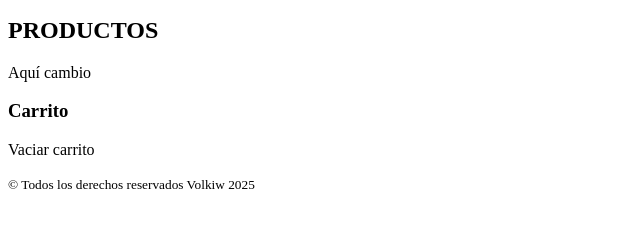
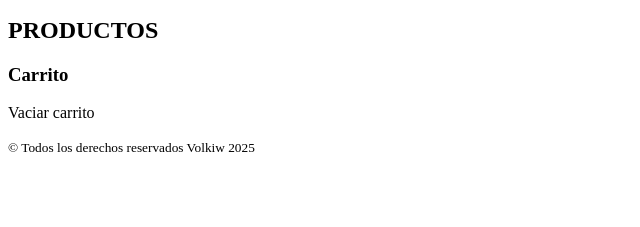
Before and after one commit to Adalab/modulo-2-evaluacion-final-Volkiw, a website built with Vite: page docs/index.html in a window 1280 px wide. Shown: the part 441-668 px from the top of the page, without its empty margins (0-640 px from the left). Built offline with nearby package versions, Linux system fonts and the light colour scheme; no server answers.

Commit message:
terminada?

```diff
--- a/docs/index.html
+++ b/docs/index.html
@@ -26,7 +26,6 @@
     <input class="js_submit-search form__submit" type="submit" value="buscar" />
   </form>
   <h2 class="productos__title">PRODUCTOS</h2>
-  <p>Aquí cambio</p>
   <ul class="js_list-products productos__list"></ul>
 </section>
 
```
